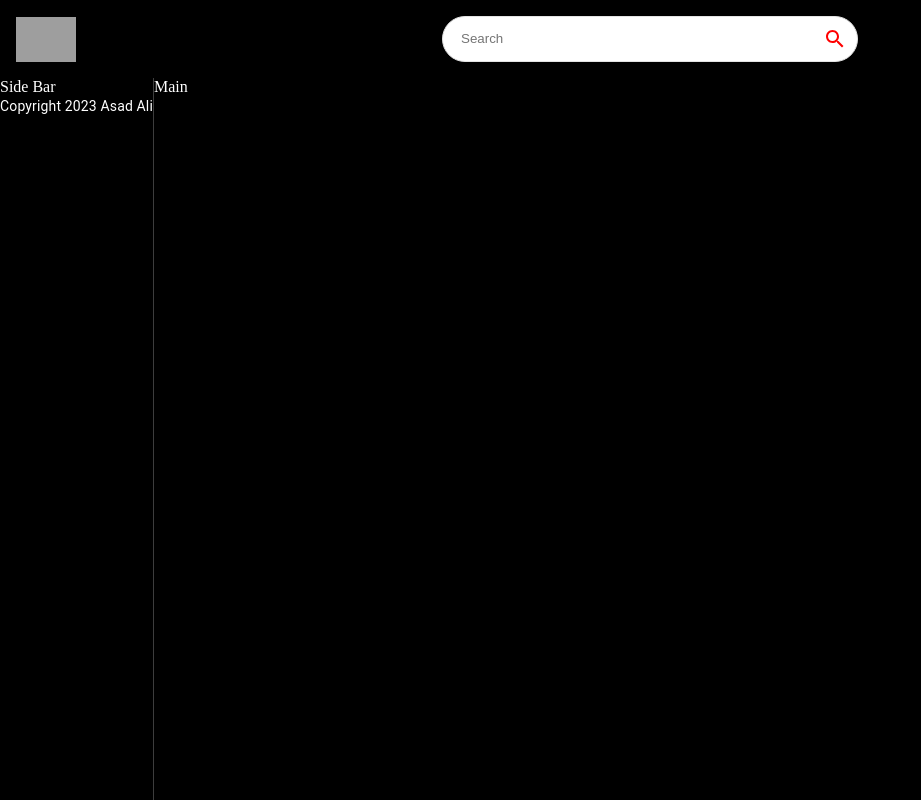
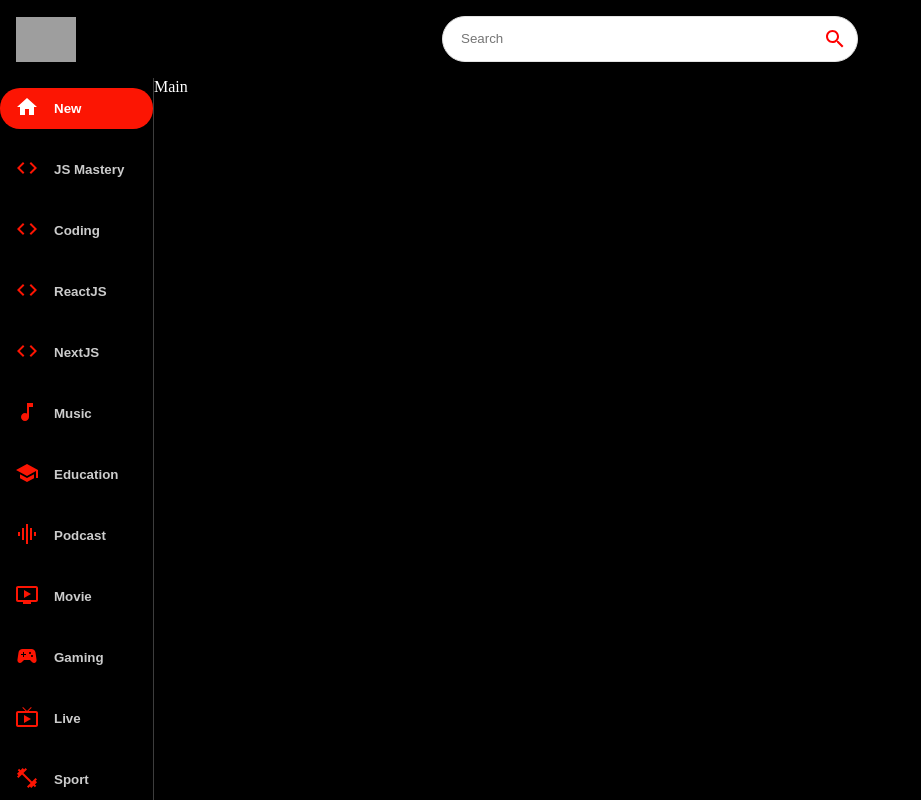
Before and after one commit to m-asad-ali/youtube-clone, a React (Create React App) app: page / in a window 1280 px wide. Shown: the top 800 px of the page, without its empty margins (0-921 px from the left). Built offline with nearby package versions, Linux system fonts and the light colour scheme; grey boxes are pictures that could not be loaded.

Commit message:
Basic SideBar completed

```diff
--- a/src/components/Feed.js
+++ b/src/components/Feed.js
@@ -1,5 +1,7 @@
 import React, { useState, useEffect } from "react";
 import { Box, Stack, Typography } from "@mui/material";
+import SideBar from "./SideBar";
+
 const Feed = () => {
   return (
     <Stack
@@ -8,11 +10,11 @@ const Feed = () => {
       color="white"
     >
       <Box
-        height={{ sx: "auto", md: "92vh" }}
+        height={{ sx: "auto", md: "auto" }}
         px={{ sx: "0", md: "2" }}
         borderRight="1px solid #3d3d3d"
       >
-        Side Bar
+        <SideBar />
         <Typography className="copyright" variant="body2" mt="1.5">
           Copyright 2023 Asad Ali
         </Typography>
--- /dev/null
+++ b/src/components/SideBar.js
@@ -0,0 +1,41 @@
+import React from "react";
+import { Stack } from "@mui/material";
+import { categories } from "../utils/constants";
+
+const SideBar = () => {
+  const selectedCategory = "New";
+  return (
+    <Stack
+      direction="row"
+      sx={{
+        overflowY: "atuo",
+        height: { sx: "auto", md: "95%" },
+        flexDirection: { md: "column" },
+      }}
+    >
+      {categories.map((el) => (
+        <button
+          className="category-btn"
+          style={{
+            color: "white",
+            backgroundColor: selectedCategory === el.name && "#FC1503",
+          }}
+        >
+          <span
+            style={{
+              color: selectedCategory === el.name ? "white" : "#FC1503",
+              marginRight: "15px",
+            }}
+          >
+            {el.icon}
+          </span>
+          <span style={{ opacity: selectedCategory === el.name ? "1" : "0.8" }}>
+            {el.name}
+          </span>
+        </button>
+      ))}
+    </Stack>
+  );
+};
+
+export default SideBar;
--- a/src/components/index.js
+++ b/src/components/index.js
@@ -4,3 +4,4 @@ export { default as VideoDetail } from "./VideoDetail";
 export { default as SearchFeed } from "./Navbar";
 export { default as Feed } from "./Feed";
 export { default as SearchBar } from "./SearchBar";
+export { default as SideBar } from "./SideBar";
```
